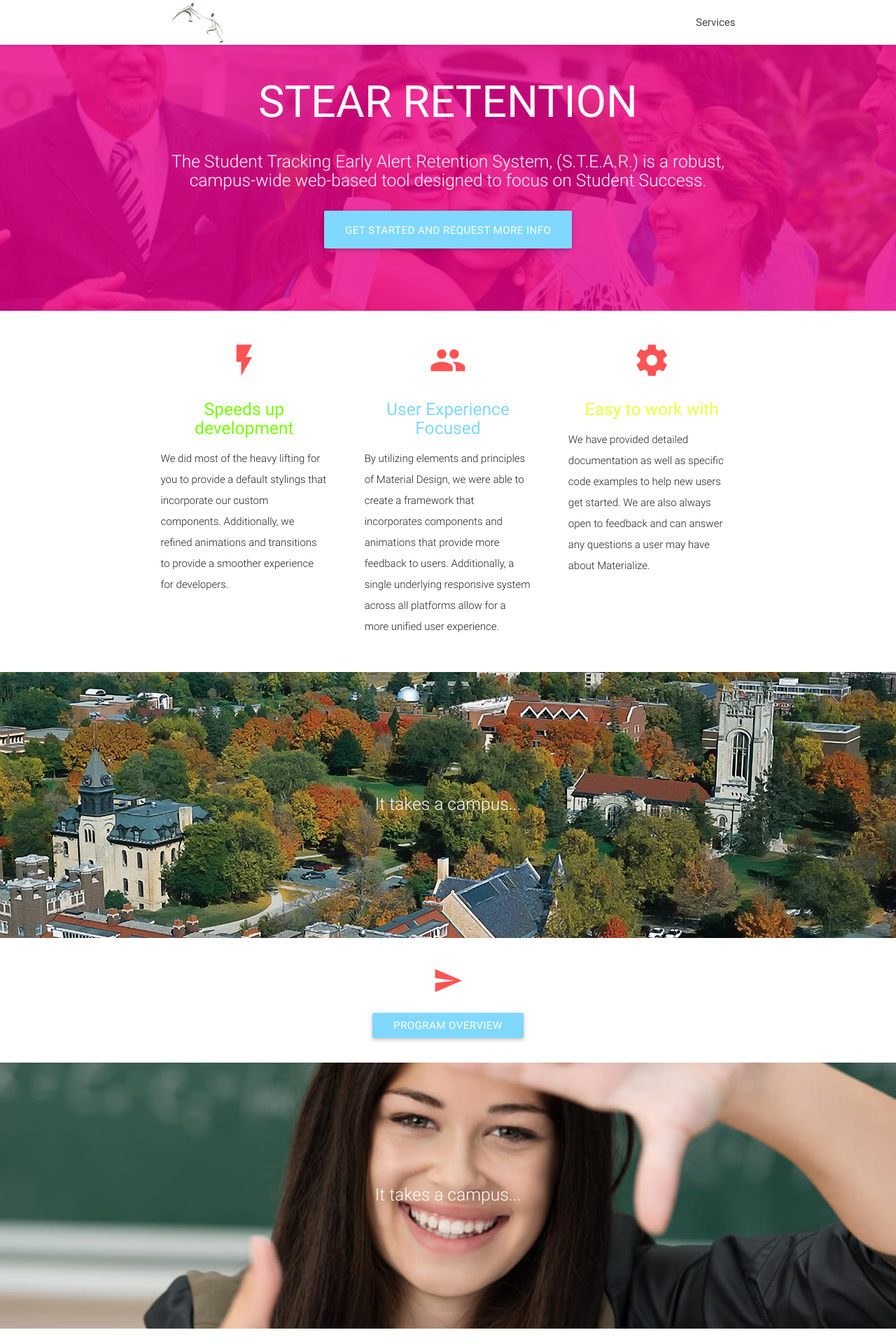
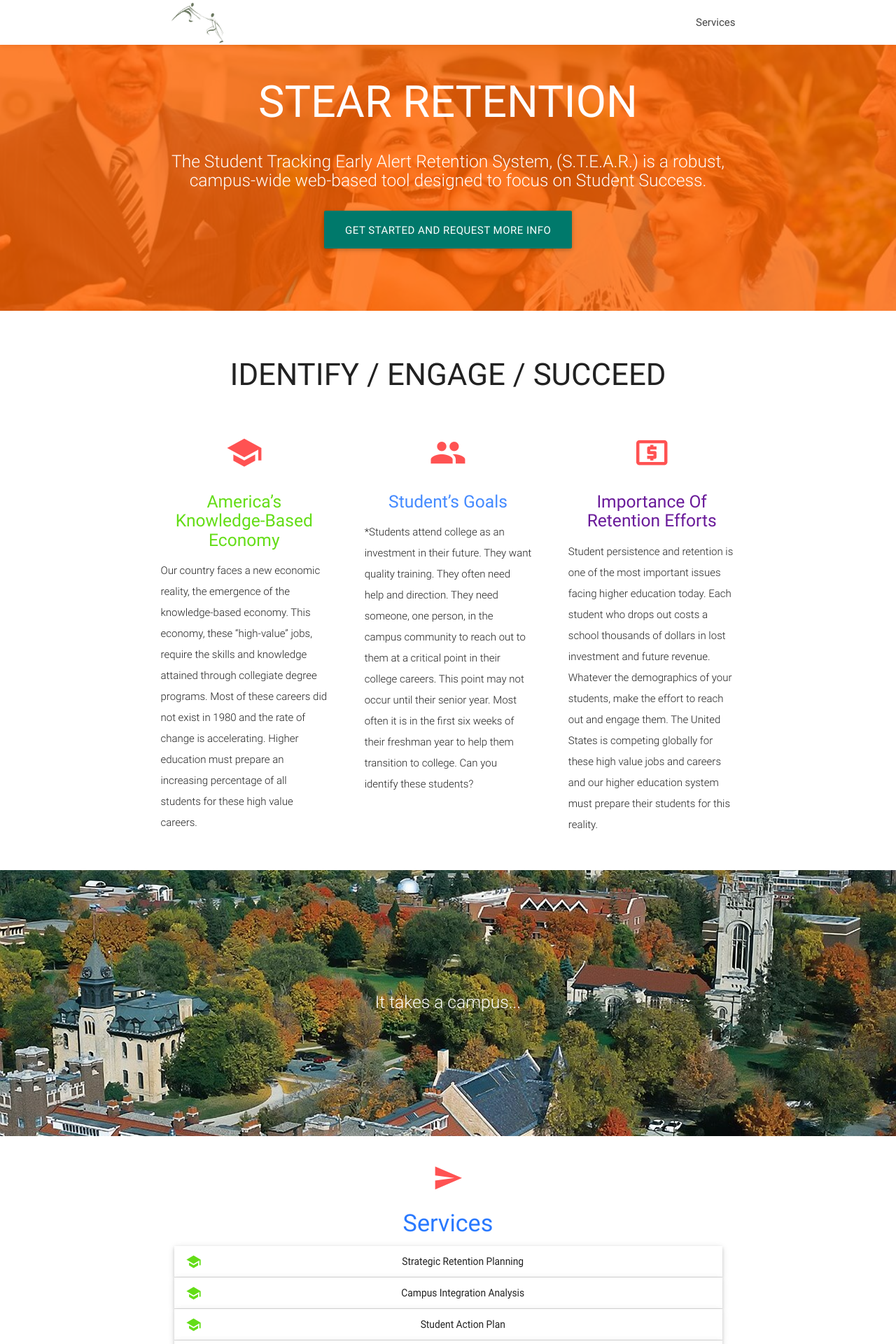
Before and after one commit to Misterdjack/stear-retention, a PHP site: page / in a window 1280 px wide. Shown: the top 1920 px of the page at 70% size. Run offline with PHP 8.4, Linux system fonts and the light colour scheme; some libraries are stand-ins or nearby versions.

Commit message:
made changes with Sue

```diff
--- a/css/style.css
+++ b/css/style.css
@@ -32,7 +32,7 @@ nav:hover {
 }
 
 #index-banner {
-  background-color: rgba(234,0,135,.8);
+  background-color: rgba(255,100,0,.8);
 }
 
 p {
@@ -67,7 +67,13 @@ p {
     width: 100%;
   }
 
+.diamond {
+  padding-left: 36px;
+}
 
+.footer-color {
+  background-color: #EA0087;
+}
 /* Media Queries*/
 @media only screen and (max-width : 992px) {
   .parallax-container .section {
--- a/index.html
+++ b/index.html
@@ -39,7 +39,7 @@
         <div class="row center">
 
           <!-- Launch Form Modal -->
-          <a href="#modal1" id="download-button" class="btn-large modal-trigger waves-effect waves-light light-blue accent-1">Get Started and Request More Info</a>
+          <a href="#modal1" id="download-button" class="btn-large modal-trigger waves-effect waves-light teal darken-2">Get Started and Request More Info</a>
 
           <!-- Form Modal -->
           <div id="modal1" class="modal">
@@ -99,9 +100,19 @@
                       <label for="icon_institution">Institution</label>
                     </div>
                     <div class="input-field col s12">
+                      <i class="mdi-action-account-circle prefix"></i>
+                      <input id="icon_title" type="text" class="validate">
+                      <label for="icon_title">Title</label>
+                    </div>
+                    <div class="input-field col s12">
                       <i class="mdi-communication-phone prefix"></i>
                       <input id="icon_telephone" type="tel" class="validate">
                       <label for="icon_telephone">Telephone</label>
+                    </div>
+                    <div class="input-field col s12">
+                      <i class="mdi-communication-email prefix"></i>
+                      <input id="email" type="email" class="validate">
+                      <label for="email">Email</label>
                     </div>
                   </div>
                   <!-- row -->
@@ -128,33 +139,35 @@
   <!-- index banner -->
 
   <div class="container">
+    <br><br>
+    <h3 class="header center">IDENTIFY / ENGAGE / SUCCEED</h2>
     <div class="section">
       <!--   Icon Section   -->
       <div class="row">
-        <div class="col s12 m4">
+        <div class="col s12 l4">
           <div class="icon-block">
-            <h2 class="center red-text text-accent-2"><i class="mdi-image-flash-on"></i></h2>
-            <h5 class="center light-green-text text-accent-3">Speeds up development</h5>
+            <h2 class="center red-text text-accent-2"><i class="mdi-social-school"></i></h2>
+            <h5 class="center light-green-text text-accent-4">America’s Knowledge-Based Economy</h5>
 
-            <p class="light">We did most of the heavy lifting for you to provide a default stylings that incorporate our custom components. Additionally, we refined animations and transitions to provide a smoother experience for developers.</p>
+            <p class="light">Our country faces a new economic reality, the emergence of the knowledge-based economy. This economy, these “high-value” jobs, require the skills and knowledge attained through collegiate degree programs. Most of these careers did not exist in 1980 and the rate of change is accelerating. Higher education must prepare an increasing percentage of all students for these high value careers.</p>
           </div>
         </div>
 
-        <div class="col s12 m4">
+        <div class="col s12 l4">
           <div class="icon-block">
             <h2 class="center red-text text-accent-2"><i class="mdi-social-group"></i></h2>
-            <h5 class="center light-blue-text text-accent-1">User Experience Focused</h5>
+            <h5 class="center blue-text text-accent-2">Student’s Goals</h5>
 
-            <p class="light">By utilizing elements and principles of Material Design, we were able to create a framework that incorporates components and animations that provide more feedback to users. Additionally, a single underlying responsive system across all platforms allow for a more unified user experience.</p>
+            <p class="light">*Students attend college as an investment in their future. They want quality training. They often need help and direction. They need someone, one person, in the campus community to reach out to them at a critical point in their college careers. This point may not occur until their senior year. Most often it is in the first six weeks of their freshman year to help them transition to college. Can you identify these students?</p>
           </div>
         </div>
 
-        <div class="col s12 m4">
+        <div class="col s12 l4">
           <div class="icon-block">
-            <h2 class="center red-text text-accent-2"><i class="mdi-action-settings"></i></h2>
-            <h5 class="center lime-text text-accent-2">Easy to work with</h5>
+            <h2 class="center red-text text-accent-2"><i class="mdi-maps-local-atm"></i></h2>
+            <h5 class="center purple-text text-darken-3">Importance Of Retention Efforts</h5>
 
-            <p class="light">We have provided detailed documentation as well as specific code examples to help new users get started. We are also always open to feedback and can answer any questions a user may have about Materialize.</p>
+            <p class="light">Student persistence and retention is one of the most important issues facing higher education today. Each student who drops out costs a school thousands of dollars in lost investment and future revenue. Whatever the demographics of your students, make the effort to reach out and engage them. The United States is competing globally for these high value jobs and careers and our higher education system must prepare their students for this reality.</p>
           </div>
         </div>
       </div>
@@ -176,26 +189,35 @@
 
   <div class="container">
     <div class="section">
-
       <div class="row">
         <div class="col s12 center">
           <h3><i class="mdi-content-send red-text text-accent-2"></i></h3>
-
-            <a class="waves-effect waves-light btn modal-trigger light-blue accent-1" href="#modal2">Program Overview</a>
-
-            <!-- Modal Structure -->
-            <div id="modal2" class="modal">
-              <div class="modal-content">
-                <h4>Overview</h4>
-                <object class="overview materialboxed responsive-video" type="application/x-shockwave-flash"
-                data="http://www.stear-retention.com/swf/STEAR_movie2011.swf"
-                width="100%" height="200px">
-                </object>
+          <h4 class="blue-text text-accent-3">Services</h4>
+          <ul class="collapsible popout" data-collapsible="accordion">
+            <li>
+              <div class="collapsible-header"><i class="mdi-social-school light-green-text text-accent-4"></i>Strategic Retention Planning</div>
+              <div class="collapsible-body">
+                <p>Increasing Admissions Or ‘Front-Loading’ Is Not An Effective Retention Strategy. New & Transfer Students Must Have The Ability To Complete The Course Work And Graduate. Colleges Must Engage Students And Provide The Support And Services During The Transition And Through Graduation.</p>
+                <p>Your Retention Plan Should Be Tailored For Your Students, Goals And Staffing. Goals Are Set For Three Primary Objective, Immediate/Short Term, Intermediate And Ongoing., Long Term Mission And Culture.</p>
               </div>
-              <div class="modal-footer">
-                <a href="#!" class=" modal-action modal-close waves-effect waves-green btn-flat">Close</a>
+            </li>
+            <li>
+              <div class="collapsible-header"><i class="mdi-social-school light-green-text text-accent-4"></i>Campus Integration Analysis</div>
+              <div class="collapsible-body">
+                <p>STEAR Will Coordinate Staff And Offices To Engage And Assist The Students. Academic And Student Affairs Have One Point In Common, The Student. Research Universities Can Not Exist Without Students.</p>
+                <p>The Campus Approach Includes Building A Matrix Of Existing Programs. Athletic Programs For Example. Coaches See The Students Every Day And Have Motivation To Achieve Academic Success., Work Together And Fill The Seats In Your Seminars, Workshops And Learning Centers.</p>
               </div>
-            </div>
+            </li>
+            <li>
+              <div class="collapsible-header"><i class="mdi-social-school light-green-text text-accent-4"></i>Student Action Plan</div>
+              <div class="collapsible-body"><p>Once Students Who May Be At Risk Are Identified Through Data, Surveys Or The Early Alert System, We Build A Student Action Plan Tailored To The Needs Of Each Student. The Plan Addressed The Immediate Course Work, GPA, Progression Steps And Skills.
+              Students Can Be Assigned To Workshops, Learning Centers, Tutors, Mentors And Counselors.</p></div>
+            </li>
+            <li>
+              <div class="collapsible-header"><i class="mdi-social-school light-green-text text-accent-4"></i>Data System Design And Development</div>
+              <div class="collapsible-body"><p>Our Extensive Data Background Will Help You Design And Build System To Comply With Mandates, Programs And Accreditation Requirements. Our Expertise In Application Design And In Building Web And Network Applications Will Bolster Your Existing Systems. We Integrate With SIS, IT And HR At The Database Level To Simply Implementation And Ease Of Use. </p></div>
+            </li>
+          </ul>
         </div>
       </div>
     </div>
@@ -218,19 +240,31 @@
       <div class="row">
         <div class="col s12 center">
           <h3><i class="mdi-content-send red-text text-accent-2"></i></h3>
-          <h4 class="light-blue-text text-accent-1">Pilot Programs</h4>
+          <h4 class="blue-text text-accent-3">Pilot Programs</h4>
           <ul class="collapsible popout" data-collapsible="accordion">
             <li>
-              <div class="collapsible-header"><i class="mdi-image-filter-drama"></i>First</div>
-              <div class="collapsible-body"><p>Lorem ipsum dolor sit amet.</p></div>
+              <div class="collapsible-header"><i class="mdi-social-school light-green-text text-accent-4"></i>2012 Pilot Programs</div>
+              <div class="collapsible-body">
+                <p>Your Institution May Be Facing Budget Cuts During A Period Of Increasing Enrollment. STEAR Retention Understands The Current Economic Difficulties And Is Offering Several Pilot Programs For 2012-2013 To Help You Through This Difficult Time. Our Program Will Help Your Staff With Time Management And Online Tools To Interact With A Larger Number Of Students.</p>
+                <p>Sustainable enrollment increases, and the associated revenues are attainable if students persist. We will help you implement a program to help more students persist past the freshman year and guide them on the path to graduation.
+                These programs are designed for several different cohorts. Your institution may be eligible for more than one cohort. Please contact us to discuss your populations.</p>
+              </div>
             </li>
             <li>
-              <div class="collapsible-header"><i class="mdi-maps-place"></i>Second</div>
-              <div class="collapsible-body"><p>Lorem ipsum dolor sit amet.</p></div>
+              <div class="collapsible-header"><i class="mdi-social-school light-green-text text-accent-4"></i>Campus Integration Analysis</div>
+              <div class="collapsible-body">
+                <p>STEAR Will Coordinate Staff And Offices To Engage And Assist The Students. Academic And Student Affairs Have One Point In Common, The Student. Research Universities Can Not Exist Without Students.</p>
+                <p>The Campus Approach Includes Building A Matrix Of Existing Programs. Athletic Programs For Example. Coaches See The Students Every Day And Have Motivation To Achieve Academic Success., Work Together And Fill The Seats In Your Seminars, Workshops And Learning Centers.</p>
+              </div>
             </li>
             <li>
-              <div class="collapsible-header"><i class="mdi-social-whatshot"></i>Third</div>
-              <div class="collapsible-body"><p>Lorem ipsum dolor sit amet.</p></div>
+              <div class="collapsible-header"><i class="mdi-social-school light-green-text text-accent-4"></i>Student Action Plan</div>
+              <div class="collapsible-body"><p>Once Students Who May Be At Risk Are Identified Through Data, Surveys Or The Early Alert System, We Build A Student Action Plan Tailored To The Needs Of Each Student. The Plan Addressed The Immediate Course Work, GPA, Progression Steps And Skills.
+              Students Can Be Assigned To Workshops, Learning Centers, Tutors, Mentors And Counselors.</p></div>
+            </li>
+            <li>
+              <div class="collapsible-header"><i class="mdi-social-school light-green-text text-accent-4"></i>Data System Design And Development</div>
+              <div class="collapsible-body"><p>Our Extensive Data Background Will Help You Design And Build System To Comply With Mandates, Programs And Accreditation Requirements. Our Expertise In Application Design And In Building Web And Network Applications Will Bolster Your Existing Systems. We Integrate With SIS, IT And HR At The Database Level To Simply Implementation And Ease Of Use. </p></div>
             </li>
           </ul>
         </div>
```
Also changed, not shown: other parts of index.html (+12 -12 lines), images/diamond.png (added), 1 other file.
